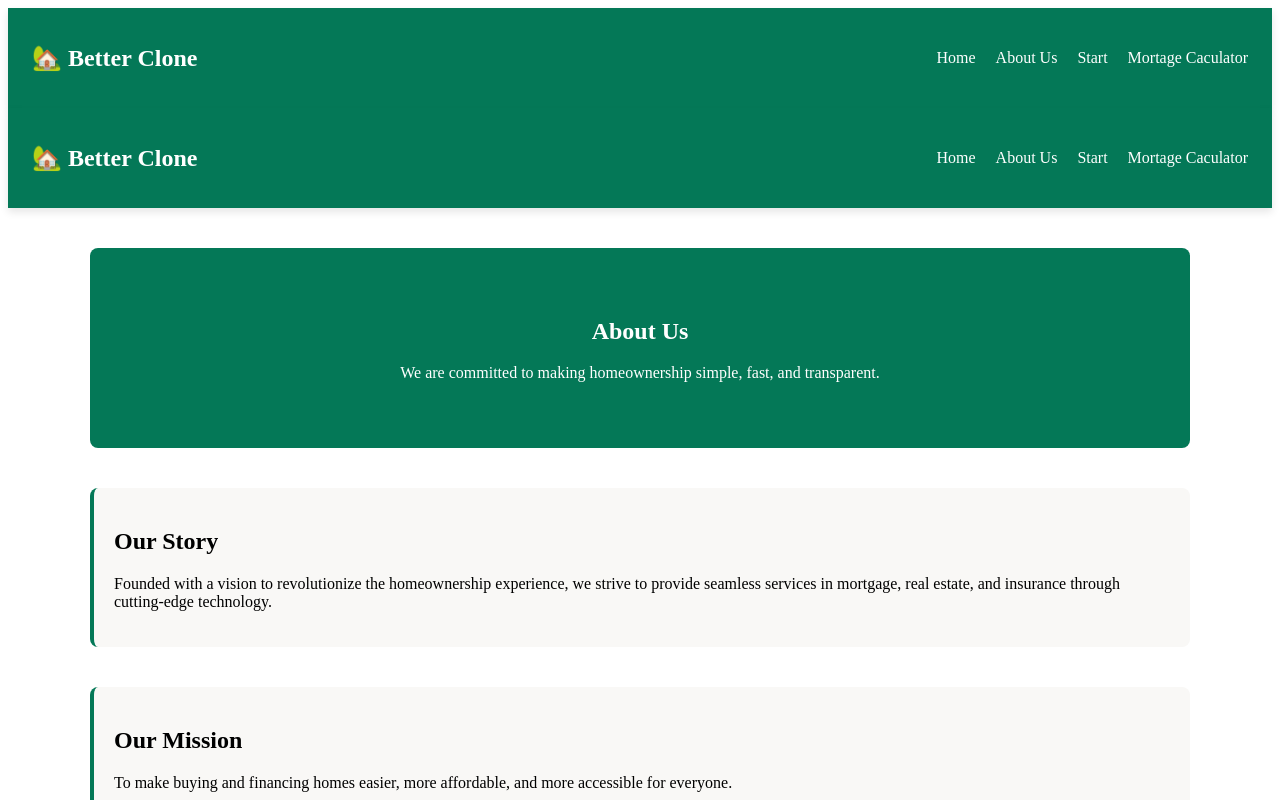
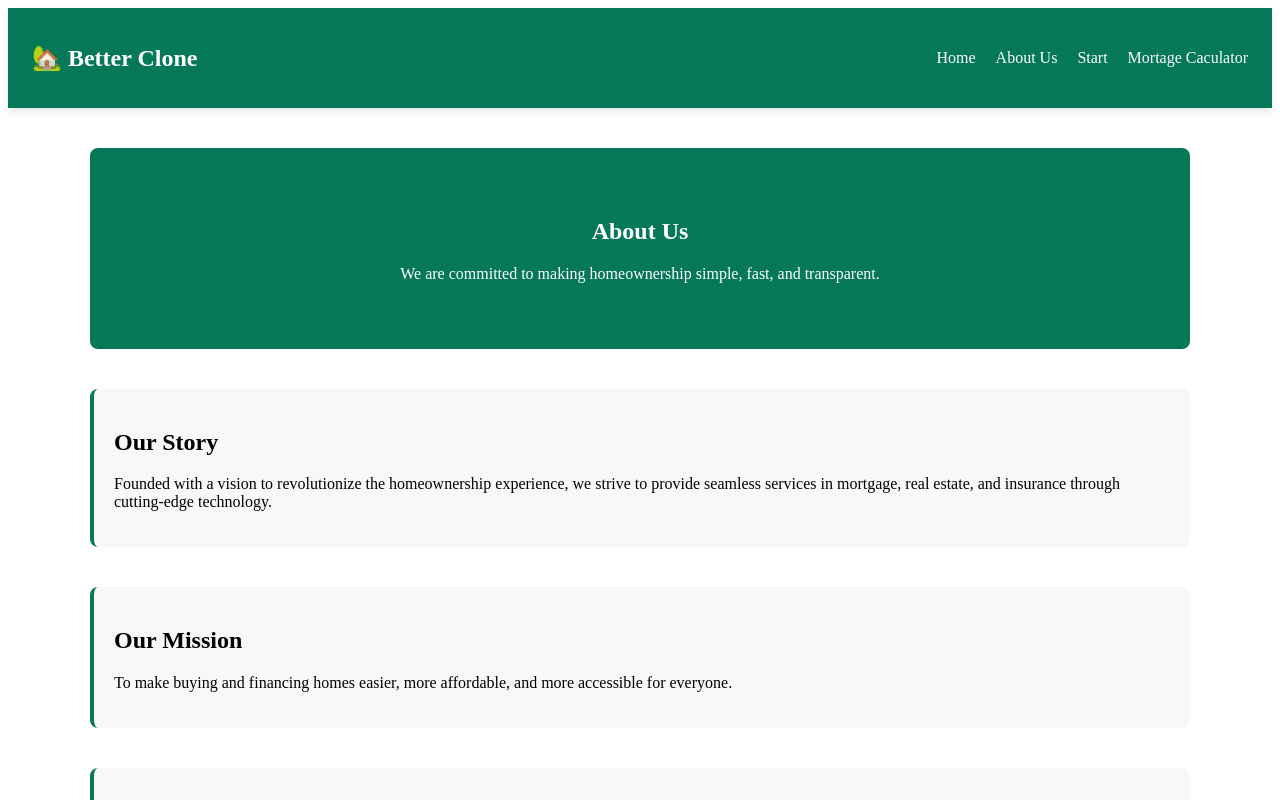
Before and after one commit to says10/Better-clone, a Next.js app: page /about-us in a window 1280 px wide. Shown: the top 800 px of the page. Built offline with nearby package versions, Linux system fonts and the light colour scheme.

Commit message:
Thir commit

```diff
--- a/src/pages/about-us.jsx
+++ b/src/pages/about-us.jsx
@@ -6,7 +6,7 @@ import Footer from "../components/footer";
 export default function About() {
   return (
     <>
-      <Navbar />
+
       <div className={styles.aboutContainer}>
         {/* Hero Section */}
         <section className={styles.hero}>
@@ -114,7 +114,7 @@ export default function About() {
 
 
       </div>
-      <Footer />
+
     </>
   );
 }
--- a/src/pages/index.jsx
+++ b/src/pages/index.jsx
@@ -9,11 +9,11 @@ import Footer from "../components/footer";
 export default function Home() {
   return (
     <div>
-      <Navbar />
+
       <Hero />
       <Testimonial/>
       <ScrollableCards />
-      <Footer />
+
     </div>
 
   );
```
